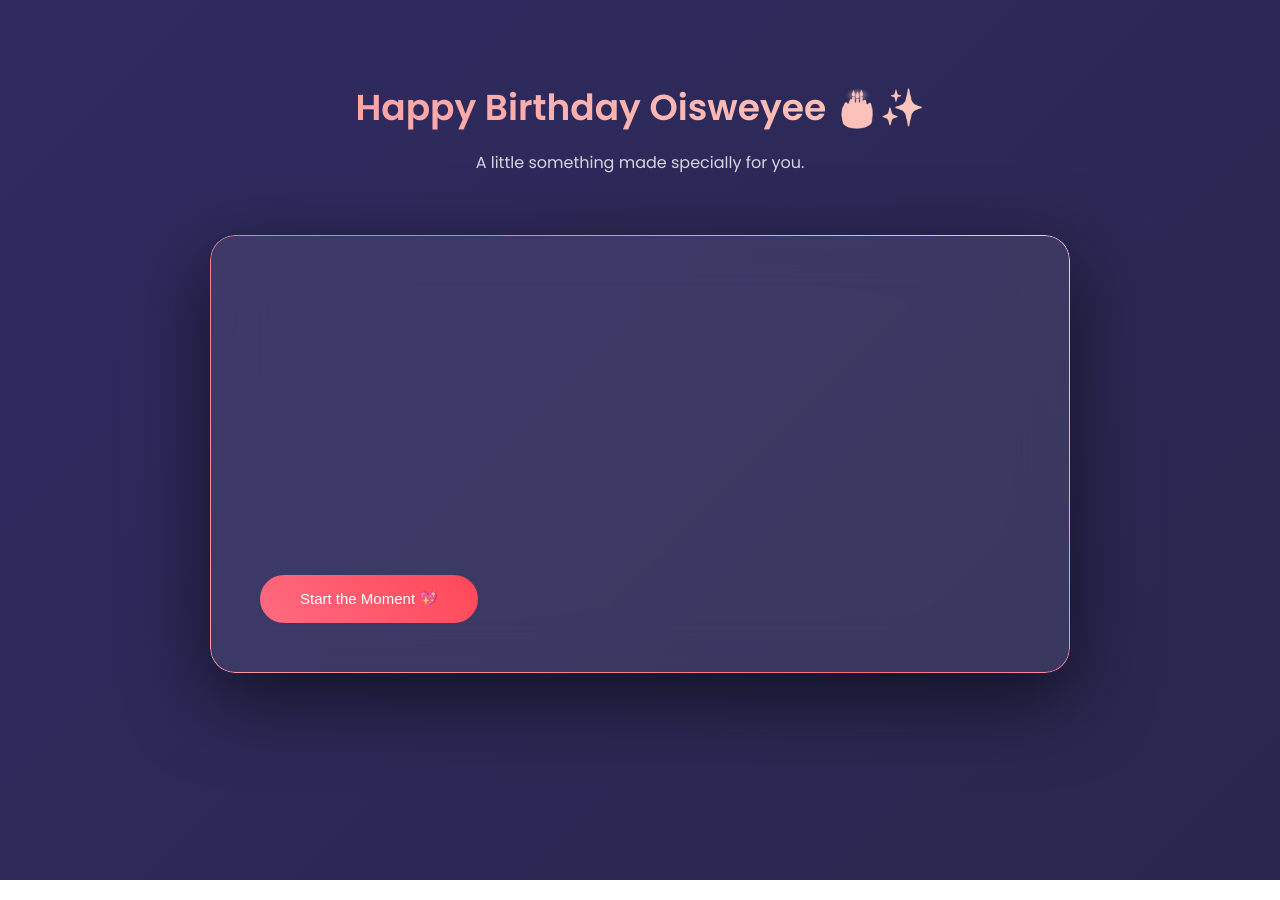
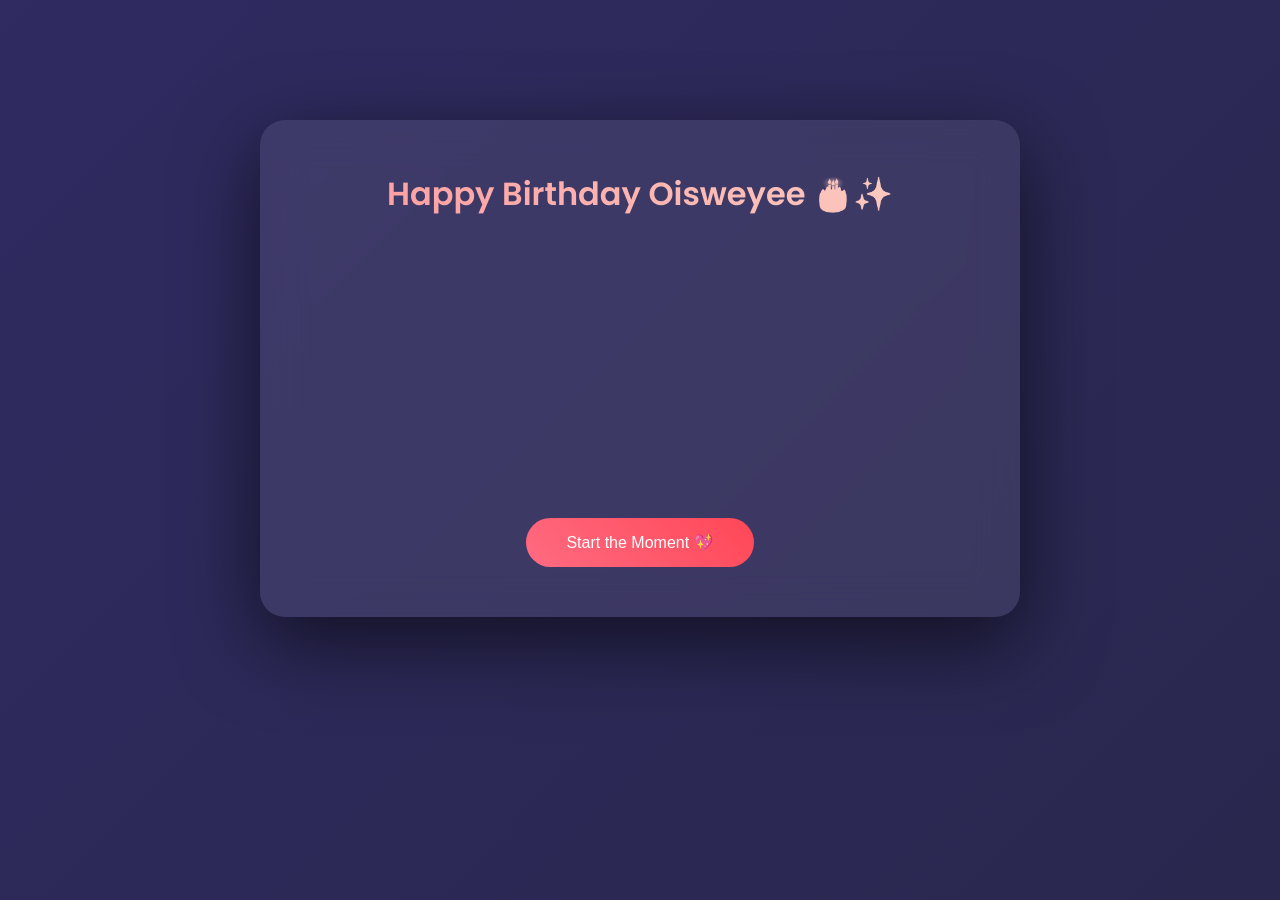
Before and after one commit to Subhajit-Beshra/Simulation, a plain HTML site: page Index.html in a window 1280 px wide. Drawn offline with Linux system fonts and the light colour scheme.

Commit message:
Refactor Index.html for improved layout and styles
Updated styles and structure for better layout and design.

```diff
--- a/Index.html
+++ b/Index.html
@@ -20,74 +20,37 @@ body{
     background-size:400% 400%;
     animation:bgMove 18s ease infinite;
     color:white;
+    min-height:100vh;
     overflow-y:auto;
-    min-height:100vh;
 }
 
-/* Smooth animated gradient */
 @keyframes bgMove{
     0%{background-position:0% 50%;}
     50%{background-position:100% 50%;}
     100%{background-position:0% 50%;}
 }
 
-/* Scrollbar Styling */
-::-webkit-scrollbar{
-    width:8px;
-}
-::-webkit-scrollbar-thumb{
-    background:linear-gradient(#ff6b81,#ff9a9e);
-    border-radius:10px;
+.container{
+    max-width:800px;
+    margin:100px auto;
+    padding:20px;
 }
 
-/* Layout */
-.container{
-    max-width:900px;
-    margin:80px auto;
-    padding:0 20px;
+.card{
+    background:rgba(255,255,255,0.08);
+    backdrop-filter:blur(20px);
+    padding:50px;
+    border-radius:25px;
+    box-shadow:0 25px 80px rgba(0,0,0,0.6);
+    text-align:center;
 }
 
-.hero{
-    text-align:center;
-    margin-bottom:60px;
-}
-
-.hero h1{
-    font-size:36px;
-    font-weight:600;
+h1{
+    font-size:32px;
+    margin-bottom:20px;
     background:linear-gradient(45deg,#ff9a9e,#fad0c4);
     -webkit-background-clip:text;
     -webkit-text-fill-color:transparent;
-}
-
-.hero p{
-    margin-top:15px;
-    opacity:0.8;
-}
-
-/* Glass Card */
-.card{
-    background:rgba(255,255,255,0.08);
-    backdrop-filter:blur(25px);
-    padding:50px;
-    border-radius:25px;
-    box-shadow:0 25px 80px rgba(0,0,0,0.6);
-    position:relative;
-    overflow:hidden;
-}
-
-.card::before{
-    content:"";
-    position:absolute;
-    inset:0;
-    border-radius:25px;
-    padding:1px;
-    background:linear-gradient(45deg,#ff9a9e,#ff6b81,#fbc2eb);
-    -webkit-mask:
-        linear-gradient(#000 0 0) content-box,
-        linear-gradient(#000 0 0);
-    -webkit-mask-composite:xor;
-            mask-composite:exclude;
 }
 
 #message{
@@ -98,38 +61,21 @@ body{
 }
 
 button{
-    margin-top:40px;
+    margin-top:30px;
     padding:15px 40px;
     border:none;
     border-radius:40px;
     background:linear-gradient(45deg,#ff6b81,#ff4757);
     color:white;
-    font-size:15px;
+    font-size:16px;
     cursor:pointer;
     transition:0.3s;
 }
 
 button:hover{
-    transform:translateY(-5px);
-    box-shadow:0 20px 40px rgba(255,71,87,0.4);
+    transform:translateY(-4px);
+    box-shadow:0 15px 30px rgba(255,71,87,0.4);
 }
-
-/* Floating glow particles */
-.particle{
-    position:fixed;
-    width:4px;
-    height:4px;
-    background:white;
-    border-radius:50%;
-    opacity:0.5;
-    animation:float linear infinite;
-}
-
-@keyframes float{
-    from{transform:translateY(100vh);}
-    to{transform:translateY(-10vh);}
-}
-
 </style>
 </head>
 
@@ -140,17 +86,11 @@ button:hover{
 </audio>
 
 <div class="container">
-
-    <div class="hero">
+    <div class="card">
         <h1>Happy Birthday Oisweyee 🎂✨</h1>
-        <p>A little something made specially for you.</p>
+        <div id="message"></div>
+        <button onclick="startExperience()">Start the Moment 💖</button>
     </div>
-
-    <div class="card">
-        <div id="message"></div>
-        <button id="startBtn">Start the Moment 💖</button>
-    </div>
-
 </div>
 
 <script>
@@ -170,8 +110,8 @@ You are a quiet kind of magic.
 The world feels softer
 when you smile.
 
-I don’t know what the future holds,
-but I hope it always holds your happiness.
+I hope life gives you
+everything you secretly wish for.
 
 Stay rare.
 Stay glowing.
@@ -179,41 +119,28 @@ And never forget how special you are. ✨
 `;
 
 let i = 0;
-let started = false;
 
-const messageDiv = document.getElementById("message");
-const startBtn = document.getElementById("startBtn");
-const music = document.getElementById("bgMusic");
+function startExperience(){
+
+    // Play music
+    const music = document.getElementById("bgMusic");
+    music.play().catch(()=>{});
+
+    // Hide button
+    document.querySelector("button").style.display="none";
+
+    // Start typing
+    typeWriter();
+}
 
 function typeWriter(){
     if(i < text.length){
-        messageDiv.innerHTML += text.charAt(i);
+        document.getElementById("message").innerHTML += text.charAt(i);
         i++;
         setTimeout(typeWriter, 35);
     }
 }
 
-startBtn.addEventListener("click", function(){
-    if(!started){
-        started = true;
-        music.play();
-        startBtn.style.display="none";
-        typeWriter();
-    }
-});
-
-/* Floating particles */
-function createParticle(){
-    const p = document.createElement("div");
-    p.classList.add("particle");
-    p.style.left = Math.random()*100 + "vw";
-    p.style.animationDuration = (6 + Math.random()*5) + "s";
-    document.body.appendChild(p);
-    setTimeout(()=>{p.remove();},10000);
-}
-
-setInterval(createParticle,400);
-
 </script>
 
 </body>
```
